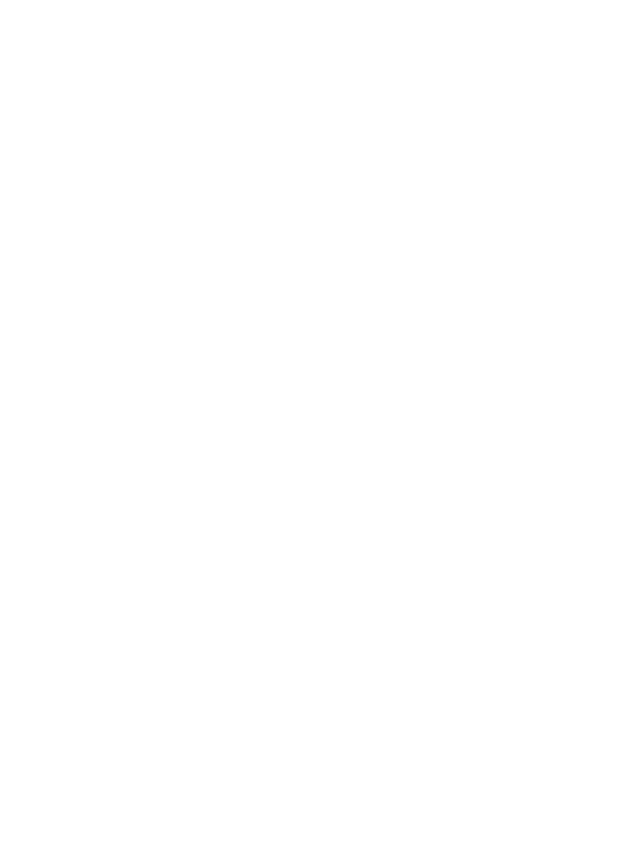
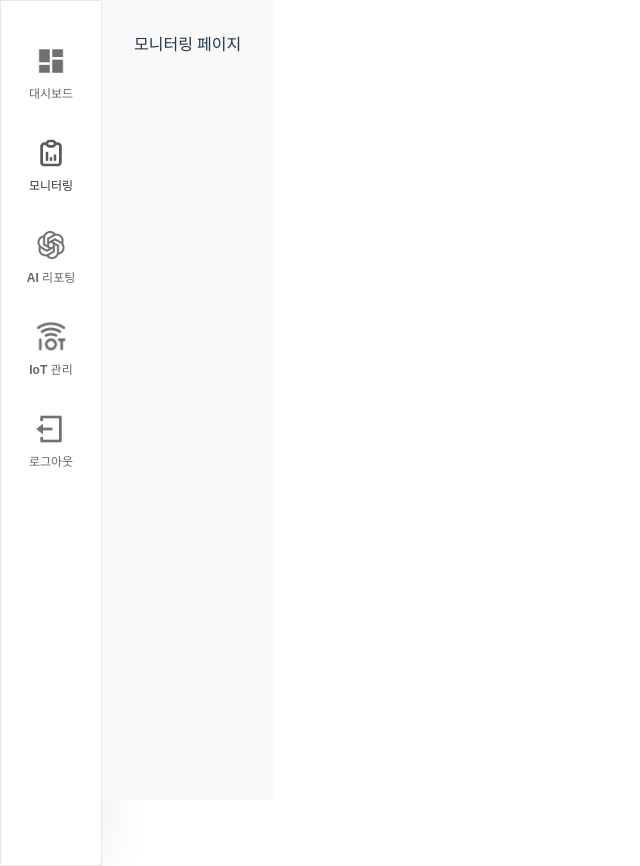
Before and after one commit to geopark021/IoTSeniorSafe-frontend, a React (Vite) app in the folder frontend/: page /monitoring in a window 1280 px wide. Before the commit this address had no page. Shown: the whole page, without its empty margins (0-640 px from the left). Before the commit the page ends 800 px from the top, so only its background shows below. Built offline with nearby package versions, Linux system fonts and the light colour scheme.

Commit message:
fix: sidebar 가로 너비 늘어나는 현상 해결

```diff
--- a/frontend/src/App.jsx
+++ b/frontend/src/App.jsx
@@ -1,4 +1,3 @@
-// src/App.jsx
 import React from 'react';
 import {
   BrowserRouter as Router,
@@ -6,38 +5,31 @@
   Route,
   Navigate,
 } from 'react-router-dom';
+
+import GlobalStyle from './GlobalStyle'; // 글꼴
 import Layout from './components/Layout';
+import Login from './pages/Login';
 
-// 페이지 임포트
+// 페이지 구현시마다 임포트
 // import Dashboard from './pages/Dashboard';
 // import Monitoring from './pages/Monitoring';
 // import AIReporting from './pages/AIReporting';
 // import IoTManage from './pages/IoTManage';
-import Login from './pages/Login';
-//import Register from './pages/Register';
-
 function App() {
   return (
     <Router>
       <Routes>
-        {/* Layout 안에 사이드바 + Outlet */}
+        {/* Layout 컴포넌트 =  사이드바 +  메인 콘텐츠 영역 */}
         <Route path="/" element={<Layout />}>
-          {/* /dashboard => Dashboard 페이지 */}
-          {/* 향후 구현할 페이지 목록
+          <Route path="dashboard" element={<div>대시보드 페이지</div>} />
+          <Route path="monitoring" element={<div>모니터링 페이지</div>} />
+          <Route path="ai" element={<div>AI 리포팅 페이지</div>} />
+          <Route path="iot" element={<div>IoT 관리 페이지</div>} />
+          <Route path="login" element={<Login />} />
+          <Route path="logout" element={<div>로그아웃 처리 페이지</div>} />
 
-          <Route path="dashboard" element={<Dashboard />} />
-          <Route path="monitoring" element={<Monitoring />} />
-          <Route path="ai" element={<AIReporting />} />
-          <Route path="iot" element={<IoTManage />} />
-          <Route path="register" element={<Register />} />
-
-          */}
-          <Route path="login" element={<Login />} />
-          {/* <Route index element={<Navigate to="/login" />} /> */}
-
-          {/* 루트(/)에 들어왔을 때 대시보드로 이동하고 싶으면 아래처럼 Redirect 가능
-            <Route index element={<Navigate to="/dashboard" />} />
-          */}
+          {/*default 경로 moniotring  */}
+          <Route index element={<Navigate to="/monitoring" />} />
         </Route>
       </Routes>
     </Router>
--- /dev/null
+++ b/frontend/src/GlobalStyle.js
@@ -0,0 +1,40 @@
+import { createGlobalStyle } from 'styled-components';
+
+// 글꼴 폰트를 위한 글로벌 스타일
+const GlobalStyle = createGlobalStyle`
+  @font-face {
+    font-family: 'NanumSquareRound';
+    src: url('../assets/fonts/NanumSquareRoundR.ttf') format('truetype');
+    font-weight: 400;
+    font-style: normal;
+  }
+
+  @font-face {
+    font-family: 'NanumSquareRound';
+    src: url('../assets/fonts/NanumSquareRoundL.ttf') format('truetype');
+    font-weight: 300;
+    font-style: normal;
+  }
+
+  @font-face {
+    font-family: 'NanumSquareRound';
+    src: url('../assets/fonts/NanumSquareRoundB.ttf') format('truetype');
+    font-weight: 700;
+    font-style: normal;
+  }
+
+  @font-face {
+    font-family: 'NanumSquareRound';
+    src: url('../assets/fonts/NanumSquareRoundEB.ttf') format('truetype');
+    font-weight: 800;
+    font-style: normal;
+  }
+
+  body {
+    font-family: 'NanumSquareRound', sans-serif;
+    margin: 0;
+    padding: 0;
+  }
+`;
+
+export default GlobalStyle;
--- a/frontend/src/components/Layout.jsx
+++ b/frontend/src/components/Layout.jsx
@@ -1,34 +1,29 @@
-// src/components/Layout.jsx
 import React from 'react';
+import { Outlet } from 'react-router-dom';
 import styled from 'styled-components';
 import Sidebar from './Sidebar';
-import { Outlet } from 'react-router-dom';
 
-const Container = styled.div`
+const LayoutContainer = styled.div`
   display: flex;
+  width: 100%;
   height: 100vh;
-  background-color: #f9f9f9;
-
-  border: 1px solid #e8e7e7;
-  background: #fff;
-  box-shadow: 0px 1px 50px 0px rgba(0, 0, 0, 0.08);
 `;
 
-const ContentArea = styled.div`
+const MainContent = styled.main`
   flex: 1;
-  display: flex;
-  justify-content: center;
-  align-items: center;
+  padding: 2rem;
+  background-color: #f9f9f9;
+  overflow-y: auto;
 `;
 
 function Layout() {
   return (
-    <Container>
+    <LayoutContainer>
       <Sidebar />
-      <ContentArea>
-        <Outlet /> {/* 라우트에 따라 Login, Dashboard 등 페이지가 렌더링 */}
-      </ContentArea>
-    </Container>
+      <MainContent>
+        <Outlet />
+      </MainContent>
+    </LayoutContainer>
   );
 }
 
--- a/frontend/src/components/Sidebar.jsx
+++ b/frontend/src/components/Sidebar.jsx
@@ -1,4 +1,3 @@
-// src/components/Sidebar.jsx
 import React from 'react';
 import { NavLink } from 'react-router-dom';
 import styled from 'styled-components';
@@ -7,58 +6,92 @@
 import monitoringIcon from '../assets/icons/monitoring-icon-unclick.png';
 import aiIcon from '../assets/icons/ai-reporting-icon-unclick.png';
 import iotIcon from '../assets/icons/iot-icon-unclick.png';
-import loginIcon from '../assets/icons/login-icon-click.png';
+import logoutIcon from '../assets/icons/logout-icon-unclick.png';
 
+// 사이드바 컨테이너 스타일
 const SidebarContainer = styled.aside`
   width: 100px;
-  background-color: #ffffff;
+  min-width: 100px;
+  max-width: 100px;
   display: flex;
   flex-direction: column;
   align-items: center;
-  padding: 1rem 0;
+  height: 100vh;
+  padding: 2rem 0;
 
-  row-gap: 1rem; /* 세로 간격만 1rem 적용 */
-  column-gap: 0; /* 가로 간격은 0 */
-  height: 100vh;
-  padding-top: 1rem;
-  padding-bottom: 1rem;
-  height: 100vh;
+  border: 1px solid #e8e7e7;
+  background: #fff;
+  box-shadow: 0px 1px 50px 0px rgba(0, 0, 0, 0.08);
+  font-family: 'NanumSquareRound', sans-serif;
 `;
 
-const IconWrapper = styled(NavLink)`
-  margin: 1rem 0;
-  width: 32px;
-  height: 32px;
+// 메뉴 아이템 컨테이너
+const MenuItem = styled(NavLink)`
+  display: flex;
+  flex-direction: column;
+  align-items: center;
+  justify-content: center;
+  width: 100%;
+  padding: 12px 0;
+  text-decoration: none;
+  color: #666;
+  margin-bottom: 10px;
 
   &.active {
-    filter: brightness(0.8);
+    color: #333;
+
+    img {
+      filter: brightness(0.8);
+    }
+  }
+
+  &:hover {
+    background-color: rgba(0, 0, 0, 0.02);
   }
 `;
 
+// 아이콘 이미지 스타일
 const IconImg = styled.img`
-  width: 100%;
-  height: 100%;
-  cursor: pointer;
+  width: 32px;
+  height: 32px;
+  margin-bottom: 8px;
+`;
+
+// 메뉴 텍스트 스타일 - 나눔스퀘어라운드 폰트 적용
+const MenuText = styled.span`
+  font-size: 12px;
+  font-weight: 700; /* NanumSquareRoundB 굵기 */
+  text-align: center;
+  font-family: 'NanumSquareRound', sans-serif;
 `;
 
 function Sidebar() {
   return (
     <SidebarContainer>
-      <IconWrapper to="/dashboard">
-        <IconImg src={dashboardIcon} alt="Dashboard" />
-      </IconWrapper>
-      <IconWrapper to="/monitoring">
-        <IconImg src={monitoringIcon} alt="Monitoring" />
-      </IconWrapper>
-      <IconWrapper to="/ai">
-        <IconImg src={aiIcon} alt="AI Reporting" />
-      </IconWrapper>
-      <IconWrapper to="/iot">
-        <IconImg src={iotIcon} alt="IoT Manage" />
-      </IconWrapper>
-      <IconWrapper to="/login">
-        <IconImg src={loginIcon} alt="Login" />
-      </IconWrapper>
+      <MenuItem to="/dashboard">
+        <IconImg src={dashboardIcon} alt="대시보드" />
+        <MenuText>대시보드</MenuText>
+      </MenuItem>
+
+      <MenuItem to="/monitoring">
+        <IconImg src={monitoringIcon} alt="모니터링" />
+        <MenuText>모니터링</MenuText>
+      </MenuItem>
+
+      <MenuItem to="/ai">
+        <IconImg src={aiIcon} alt="AI 리포팅" />
+        <MenuText>AI 리포팅</MenuText>
+      </MenuItem>
+
+      <MenuItem to="/iot">
+        <IconImg src={iotIcon} alt="IoT 관리" />
+        <MenuText>IoT 관리</MenuText>
+      </MenuItem>
+
+      <MenuItem to="/logout">
+        <IconImg src={logoutIcon} alt="로그아웃" />
+        <MenuText>로그아웃</MenuText>
+      </MenuItem>
     </SidebarContainer>
   );
 }
```
